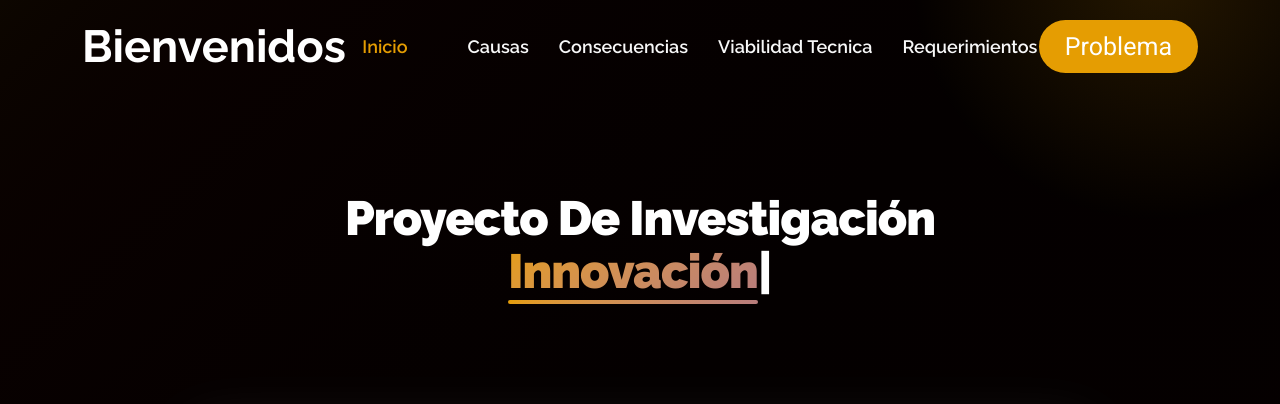
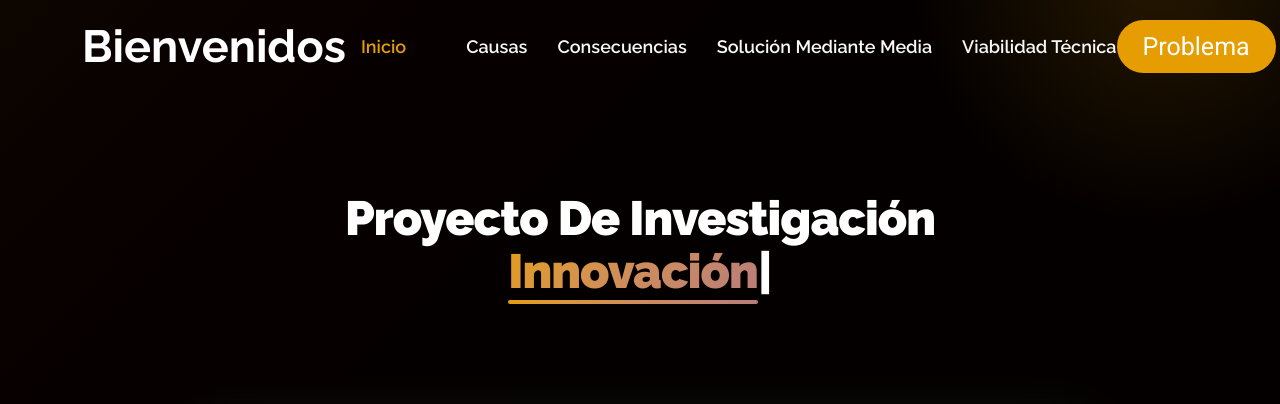
Before and after one commit to Emanuel3212/Time_To_Change.S.E.J, a plain HTML site: page index.html in a window 1280 px wide. Shown: the top 404 px of the page. Drawn offline with Linux system fonts and the light colour scheme.

Commit message:
Update index.html

```diff
--- a/index.html
+++ b/index.html
@@ -55,11 +55,11 @@
           <li><a href="#about"></a></li>
           <li><a href="#features">Causas</a></li>
           <li><a href="#services">Consecuencias</a></li>
-          <li><a href="#pricing">Viabilidad Tecnica</a></li>
+          <li><a href="#pricing">Solución Mediante Media</a></li>
           <ul>
 
             </li>
-            <li><a href="#contact">Requerimientos</a></li>
+            <li><a href="#contact">Viabilidad Técnica</a></li>
           </ul>
           <i class="mobile-nav-toggle d-xl-none bi bi-list"></i>
       </nav>
@@ -298,7 +298,7 @@
 
       <!-- Section Title -->
       <div class="container section-title" data-aos="fade-up">
-        <h2>Viabilidad Tecníca</h2>
+        <h2>Solución Mediante Media</h2>
         <section id="call-to-action" class="call-to-action section light-background">
 
           <div class="container" data-aos="fade-up" data-aos-delay="100">
@@ -358,7 +358,7 @@
               <br>
               <br>
               <br>
-              <h2>Requerimientos</h2>
+              <h2>Viablildad Técnica</h2>
               <div class="container section-title" data-aos="fade-up">
                 <h2></h2>
                 <p></p>
```
